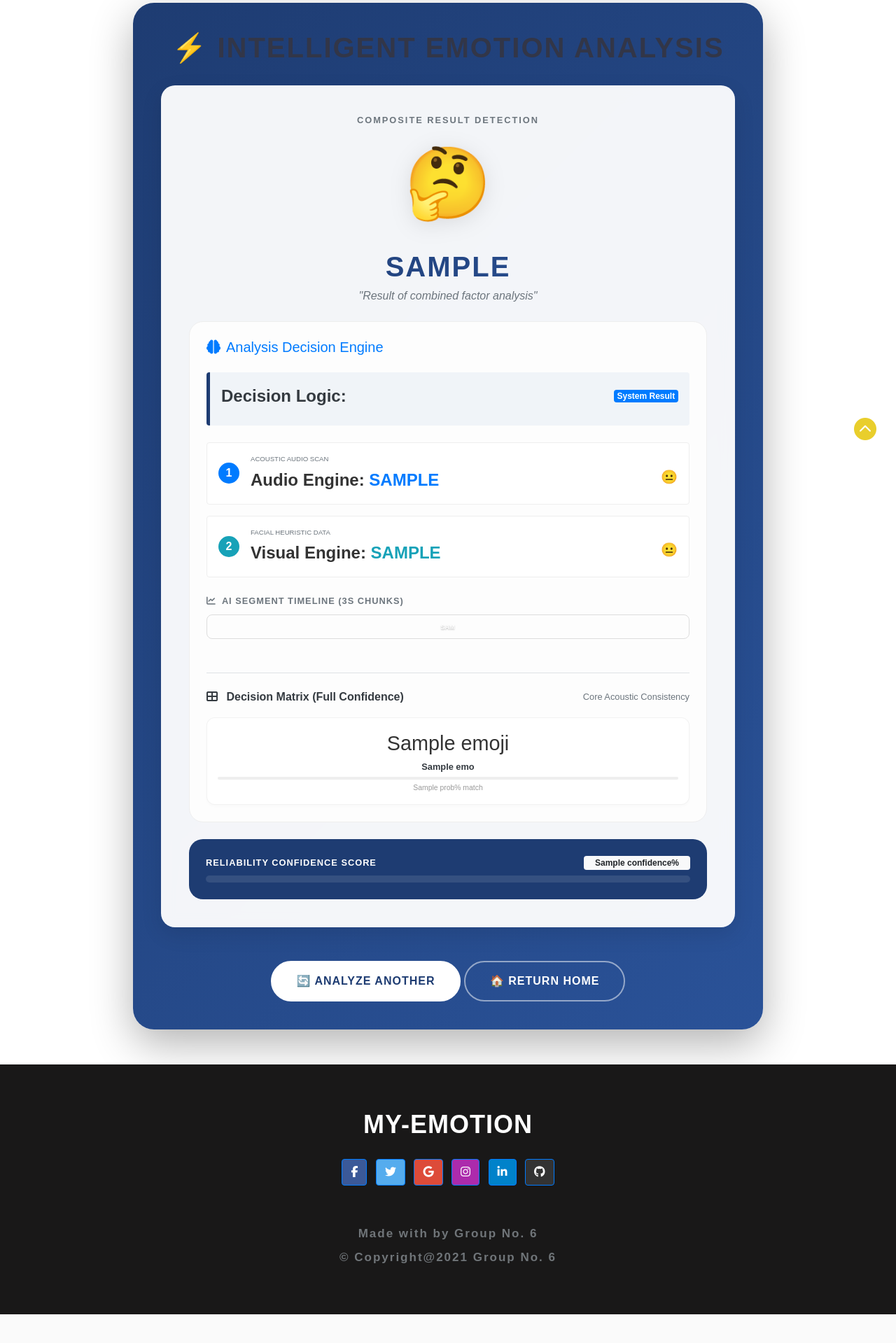
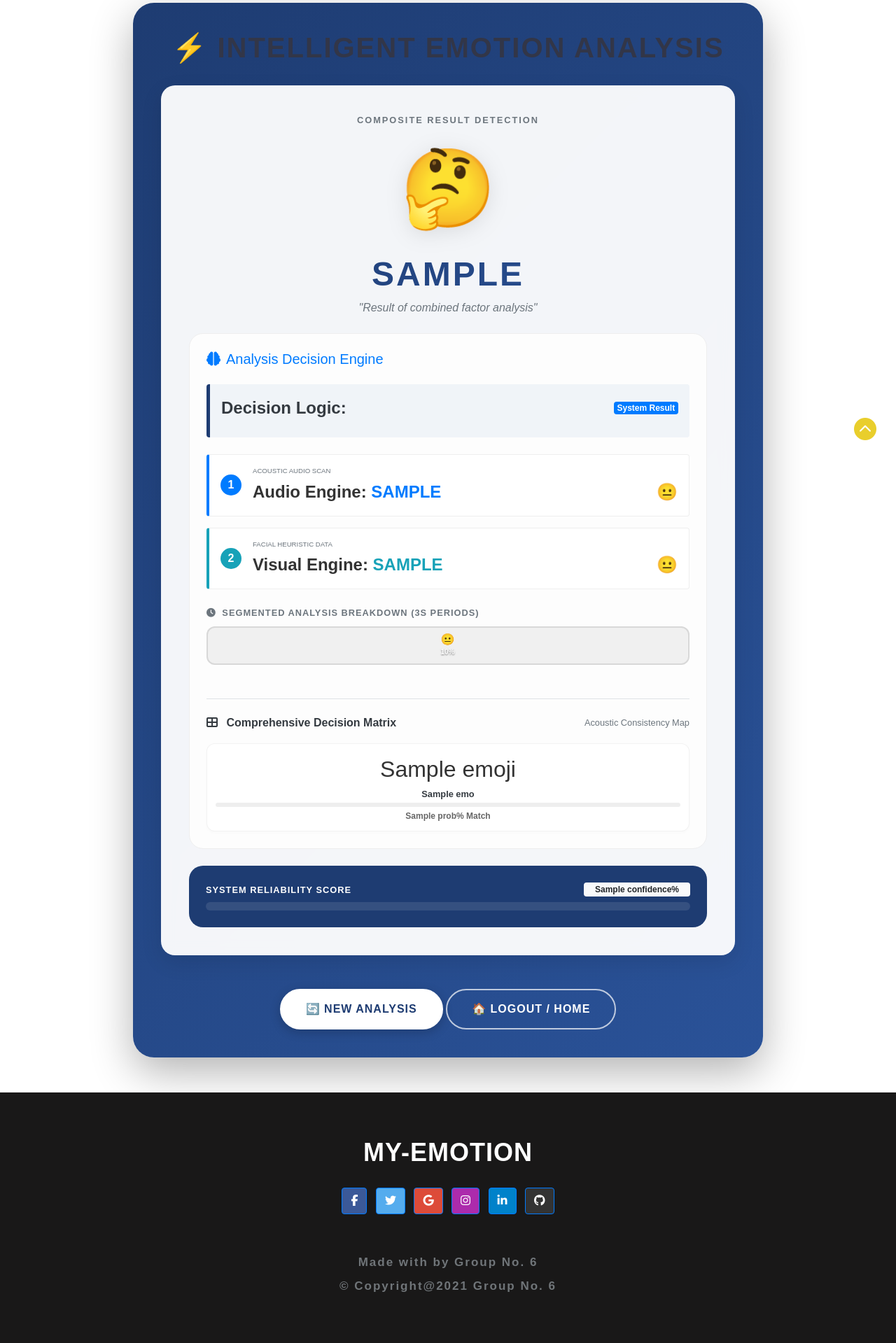
Before and after one commit to pr540/capestone-project-1, a Flask app: template templates/result.html in a window 1280 px wide. Shown: the part 137-2056 px from the top of the page at 70% size. Before the commit the page ends 2015 px from the top, so only its background shows below. Run offline with Flask 3, Linux system fonts and the light colour scheme; the template is opened without the code that fills it: most values are stand-ins (such as "Sample title", 1, 10 or a date in 2020); some libraries are stand-ins or nearby versions; some web fonts are replaced.

Commit message:
add files

```diff
--- a/templates/result.html
+++ b/templates/result.html
@@ -24,7 +24,7 @@
   }
 
   .emotion-emoji {
-    font-size: 100px;
+    font-size: 110px;
     margin: 10px 0;
     filter: drop-shadow(0 5px 15px rgba(0,0,0,0.1));
     animation: floating 3s ease-in-out infinite;
@@ -36,90 +36,102 @@
   }
 
   .emotion-name {
-    font-size: 2.5rem;
-    font-weight: 800;
+    font-size: 3rem;
+    font-weight: 900;
     background: linear-gradient(120deg, #1e3c72, #2a5298);
     -webkit-background-clip: text;
     background-clip: text;
     -webkit-text-fill-color: transparent;
     text-transform: uppercase;
-    letter-spacing: 2px;
+    letter-spacing: 3px;
+    margin-top: -10px;
   }
 
   .decision-matrix {
     display: grid;
-    grid-template-columns: repeat(auto-fit, minmax(130px, 1fr));
-    gap: 12px;
+    grid-template-columns: repeat(auto-fit, minmax(110px, 1fr));
+    gap: 10px;
     margin-top: 20px;
   }
 
   .matrix-item {
     background: white;
-    padding: 15px;
+    padding: 12px;
     border-radius: 12px;
     border: 1px solid rgba(0,0,0,0.05);
-    transition: all 0.3s ease;
+    transition: all 0.3s cubic-bezier(0.175, 0.885, 0.32, 1.275);
     box-shadow: 0 2px 4px rgba(0,0,0,0.02);
   }
 
   .matrix-item:hover {
-    transform: translateY(-5px);
-    box-shadow: 0 8px 15px rgba(0,0,0,0.08);
+    transform: translateY(-8px);
+    box-shadow: 0 12px 20px rgba(0,0,0,0.1);
     border-color: #1e3c72;
-  }
-
-  .transition-hover {
-    transition: all 0.3s ease;
-  }
-  .transition-hover:hover {
-    background: rgba(255,255,255,0.85) !important;
-    transform: translateX(5px);
+    z-index: 10;
   }
 
   .timeline-bar {
-    height: 35px;
-    border-radius: 8px;
+    height: 55px;
+    border-radius: 12px;
     overflow: hidden;
-    border: 1px solid #ddd;
+    border: 2px solid rgba(0,0,0,0.1);
     margin-top: 10px;
+    background: #f0f0f0;
   }
 
-  .seg-label {
-    font-size: 9px;
+  .seg-chunk {
+    flex: 1;
+    position: relative;
+    border-right: 1px solid rgba(255,255,255,0.2);
+    display: flex;
+    flex-direction: column;
+    align-items: center;
+    justify-content: center;
+    transition: all 0.2s ease;
+  }
+
+  .seg-emoji {
+    font-size: 16px;
+    line-height: 1;
+  }
+
+  .seg-score {
+    font-size: 10px;
+    font-weight: 800;
     color: white;
-    text-align: center;
-    line-height: 35px;
-    font-weight: 800;
-    text-shadow: 0 1px 2px rgba(0,0,0,0.3);
+    text-shadow: 0 1px 2px rgba(0,0,0,0.5);
+    margin-top: 2px;
   }
 
   /* Segment Timeline Colors */
-  .seg-happy { background-color: #2ecc71 !important; }
-  .seg-sad { background-color: #3498db !important; }
-  .seg-angry { background-color: #ff4d4d !important; }
-  .seg-fear { background-color: #34495e !important; }
-  .seg-ps, .seg-surprise { background-color: #f1c40f !important; }
-  .seg-disgust { background-color: #8e44ad !important; }
-  .seg-neutral { background-color: #95a5a6 !important; }
+  .seg-happy { background: linear-gradient(to bottom, #2ecc71, #27ae60) !important; }
+  .seg-sad { background: linear-gradient(to bottom, #3498db, #2980b9) !important; }
+  .seg-angry { background: linear-gradient(to bottom, #ff4d4d, #c0392b) !important; }
+  .seg-fear { background: linear-gradient(to bottom, #34495e, #2c3e50) !important; }
+  .seg-ps, .seg-surprise { background: linear-gradient(to bottom, #f1c40f, #f39c12) !important; }
+  .seg-disgust { background: linear-gradient(to bottom, #8e44ad, #7d3c98) !important; }
+  .seg-neutral { background: linear-gradient(to bottom, #95a5a6, #7f8c8d) !important; }
 
   .btn-premium {
     background: white;
     color: #1e3c72;
     padding: 15px 35px;
     border-radius: 50px;
-    font-weight: 700;
+    font-weight: 800;
     text-transform: uppercase;
     letter-spacing: 1px;
     transition: all 0.3s ease;
     border: 2px solid white;
     text-decoration: none;
     display: inline-block;
+    box-shadow: 0 4px 15px rgba(0,0,0,0.2);
   }
 
   .btn-premium:hover {
     background: transparent;
     color: white;
     transform: scale(1.05);
+    box-shadow: 0 8px 25px rgba(0,0,0,0.3);
   }
 
   .btn-outline-premium {
@@ -127,17 +139,17 @@
     color: white;
     padding: 15px 35px;
     border-radius: 50px;
-    font-weight: 700;
+    font-weight: 800;
     text-transform: uppercase;
     letter-spacing: 1px;
     transition: all 0.3s ease;
-    border: 2px solid rgba(255,255,255,0.5);
+    border: 2px solid rgba(255,255,255,0.7);
     text-decoration: none;
     display: inline-block;
   }
 
   .btn-outline-premium:hover {
-    background: rgba(255,255,255,0.1);
+    background: rgba(255,255,255,0.15);
     border-color: white;
     transform: scale(1.05);
   }
@@ -150,20 +162,21 @@
     <div class="small text-muted mb-2 text-uppercase font-weight-bold" style="letter-spacing: 2px;">Composite Result
       Detection</div>
 
-    {% if predicted_emotion == 'angry' %}{% set emoji = '😠' %}{% set desc = 'Patterns of frustration or intense irritation
+    {% set emo_clean = predicted_emotion|lower|trim %}
+    {% if emo_clean == 'happy' %}{% set emoji = '😊' %}{% set desc = 'The system detected authentic happiness and positive
+    energy' %}
+    {% elif emo_clean == 'angry' %}{% set emoji = '😠' %}{% set desc = 'Patterns of frustration or intense irritation
     detected' %}
-    {% elif predicted_emotion == 'disgust' %}{% set emoji = '🤢' %}{% set desc = 'Expression of strong discomfort or
-    distaste observed' %}
-    {% elif predicted_emotion == 'fear' %}{% set emoji = '😨' %}{% set desc = 'Patterns of anxiety, worry, or fear detected'
+    {% elif emo_clean == 'disgust' %}{% set emoji = '🤢' %}{% set desc = 'Expression of strong discomfort or distaste
+    observed' %}
+    {% elif emo_clean == 'fear' %}{% set emoji = '😨' %}{% set desc = 'High-probability patterns of anxiety or fear
+    detected' %}
+    {% elif emo_clean == 'neutral' %}{% set emoji = '😐' %}{% set desc = 'The signal indicates a calm, neutral emotional
+    state' %}
+    {% elif emo_clean in ['ps', 'pleasant surprise', 'surprise'] %}{% set emoji = '🤩' %}{% set desc = 'Vocal/Visual
+    patterns of joyful surprise detected' %}
+    {% elif emo_clean == 'sad' %}{% set emoji = '😢' %}{% set desc = 'Analysis indicates an expression of grief or sadness'
     %}
-    {% elif predicted_emotion == 'happy' %}{% set emoji = '😊' %}{% set desc = 'Subject appears to be expressing happiness
-    or joy' %}
-    {% elif predicted_emotion == 'neutral' %}{% set emoji = '😐' %}{% set desc = 'The signal indicates a calm, neutral
-    emotional state' %}
-    {% elif predicted_emotion in ['ps', 'Pleasant Surprise', 'surprise'] %}{% set emoji = '🤩' %}{% set desc = 'Vocal/Visual
-    patterns of joyful surprise' %}
-    {% elif predicted_emotion == 'sad' %}{% set emoji = '😢' %}{% set desc = 'Analysis indicates an expression of grief or
-    sadness' %}
     {% else %}{% set emoji = '🤔' %}{% set desc = 'Result of combined factor analysis' %}{% endif %}
 
     <div class="emotion-emoji">{{ emoji }}</div>
@@ -185,18 +198,19 @@
       </div>
 
       <!-- Analysis Steps -->
-      <div class="analysis-step mb-3 p-3 rounded transition-hover" style="background: white; border: 1px solid #eee;">
+      <div class="analysis-step mb-3 p-3 rounded transition-hover"
+        style="background: white; border: 1px solid #eee; border-left: 4px solid #007bff;">
         <div class="d-flex align-items-center">
           <div class="bg-primary text-white rounded-circle mr-3 d-flex align-items-center justify-content-center"
             style="width:30px; height:30px; font-weight: bold;">1</div>
           <div class="flex-grow-1">
             <div class="small text-muted text-uppercase mb-1" style="font-size: 0.6rem;">Acoustic Audio Scan</div>
-            <div class="d-flex justify-content-between">
+            <div class="d-flex justify-content-between align-items-center">
               <strong>Audio Engine: <span class="text-primary">{{ audio_emotion|upper }}</span></strong>
-              <span style="font-size: 1.2rem;">
-                {% if audio_emotion == 'happy' %}😊{% elif audio_emotion == 'sad' %}😢{% elif audio_emotion in ['ps', 'surprise'] %}🤩{%
-                elif audio_emotion == 'disgust' %}🤢{% elif audio_emotion == 'fear' %}😨{% elif audio_emotion == 'angry' %}😠{% else
-                %}😐{% endif %}
+              <span style="font-size: 1.5rem;">
+                {% set a_e = audio_emotion|lower|trim %}
+                {% if a_e == 'happy' %}😊{% elif a_e == 'sad' %}😢{% elif a_e in ['ps', 'surprise'] %}🤩{% elif a_e == 'disgust'
+                %}🤢{% elif a_e == 'fear' %}😨{% elif a_e == 'angry' %}😠{% else %}😐{% endif %}
               </span>
             </div>
           </div>
@@ -204,18 +218,19 @@
       </div>
 
       {% if visual_emotion and visual_emotion != 'N/A' %}
-      <div class="analysis-step mb-3 p-3 rounded transition-hover" style="background: white; border: 1px solid #eee;">
+      <div class="analysis-step mb-3 p-3 rounded transition-hover"
+        style="background: white; border: 1px solid #eee; border-left: 4px solid #17a2b8;">
         <div class="d-flex align-items-center">
           <div class="bg-info text-white rounded-circle mr-3 d-flex align-items-center justify-content-center"
             style="width:30px; height:30px; font-weight: bold;">2</div>
           <div class="flex-grow-1">
             <div class="small text-muted text-uppercase mb-1" style="font-size: 0.6rem;">Facial Heuristic Data</div>
-            <div class="d-flex justify-content-between">
+            <div class="d-flex justify-content-between align-items-center">
               <strong>Visual Engine: <span class="text-info">{{ visual_emotion|upper }}</span></strong>
-              <span style="font-size: 1.2rem;">
-                {% if visual_emotion == 'happy' %}😊{% elif visual_emotion == 'sad' %}😢{% elif visual_emotion in ['ps', 'surprise']
-                %}🤩{% elif visual_emotion == 'disgust' %}🤢{% elif visual_emotion == 'fear' %}😨{% elif visual_emotion == 'angry'
-                %}😠{% else %}😐{% endif %}
+              <span style="font-size: 1.5rem;">
+                {% set v_e = visual_emotion|lower|trim %}
+                {% if v_e == 'happy' %}😊{% elif v_e == 'sad' %}😢{% elif v_e in ['ps', 'surprise'] %}🤩{% elif v_e == 'disgust'
+                %}🤢{% elif v_e == 'fear' %}😨{% elif v_e == 'angry' %}😠{% else %}😐{% endif %}
               </span>
             </div>
           </div>
@@ -223,18 +238,22 @@
       </div>
       {% endif %}
 
-      <!-- Timeline -->
+      <!-- Timeline with Emojis & Scores -->
       {% if audio_segments and audio_segments|length > 0 %}
       <div class="mt-4 mb-4">
-        <div class="small text-muted mb-2 font-weight-bold text-uppercase" style="letter-spacing: 1px;"><i
-            class="fas fa-chart-line mr-1"></i> AI Segment Timeline (3s chunks)</div>
+        <div class="small text-muted mb-2 font-weight-bold text-uppercase" style="letter-spacing: 1px;">
+          <i class="fas fa-clock mr-1"></i> Segmented Analysis Breakdown (3s periods)
+        </div>
         <div class="d-flex timeline-bar">
           {% for seg_label, seg_probs in audio_segments %}
-          <div class="seg-{{ seg_label|lower }}"
-            style="flex: 1; position: relative; border-right: 1px solid rgba(255,255,255,0.2);" title="{{ seg_label|upper }}">
-            <div class="seg-label">
-              {% if seg_label == 'ps' %}PS{% else %}{{ seg_label[:3]|upper }}{% endif %}
+          {% set s_lab = seg_label|lower|trim %}
+          {% set s_p = (seg_probs|max * 100)|round(0)|int %}
+          <div class="seg-chunk seg-{{ s_lab }}" title="{{ s_lab|upper }}: {{ s_p }}% Confidence">
+            <div class="seg-emoji">
+              {% if s_lab == 'happy' %}😊{% elif s_lab == 'sad' %}😢{% elif s_lab in ['ps', 'surprise'] %}🤩{% elif s_lab ==
+              'disgust' %}🤢{% elif s_lab == 'fear' %}😨{% elif s_lab == 'angry' %}😠{% else %}😐{% endif %}
             </div>
+            <div class="seg-score">{{ s_p }}%</div>
           </div>
           {% endfor %}
         </div>
@@ -244,20 +263,20 @@
       <!-- Seven Emotions Pulse -->
       <div class="mt-5 pt-4 border-top">
         <div class="d-flex justify-content-between align-items-center mb-3">
-          <h6 class="text-dark font-weight-bold m-0"><i class="fas fa-th-large mr-2"></i> Decision Matrix (Full Confidence)</h6>
-          <span class="small text-muted">Core Acoustic Consistency</span>
+          <h6 class="text-dark font-weight-bold m-0"><i class="fas fa-th-large mr-2"></i> Comprehensive Decision Matrix</h6>
+          <span class="small text-muted">Acoustic Consistency Map</span>
         </div>
 
         <div class="decision-matrix">
           {% for emo in all_emotions %}
           <div class="matrix-item text-center">
-            <div style="font-size: 1.8rem; margin-bottom: 5px;">{{ emo.emoji }}</div>
-            <div class="small font-weight-bold text-dark" style="line-height: 1;">{{ emo.name }}</div>
-            <div class="progress mt-2" style="height: 4px; background: #eee;">
+            <div style="font-size: 2rem; margin-bottom: 5px;">{{ emo.emoji }}</div>
+            <div class="small font-weight-bold text-dark" style="line-height: 1.1; margin-bottom: 5px;">{{ emo.name }}</div>
+            <div class="progress" style="height: 6px; background: #eee; border-radius: 10px;">
               <div class="progress-bar {% if loop.index == 1 %}bg-success{% else %}bg-secondary{% endif %}"
                 data-width="{{ emo.prob }}"></div>
             </div>
-            <div class="mt-1" style="font-size: 0.65rem; color: #999;">{{ emo.prob }}% match</div>
+            <div class="mt-1" style="font-size: 0.75rem; color: #666; font-weight: 700;">{{ emo.prob }}% Match</div>
           </div>
           {% endfor %}
         </div>
@@ -267,20 +286,20 @@
     <!-- Confidence Indicator -->
     <div class="mt-4 p-4" style="background: #1e3c72; border-radius: 20px; color: white;">
       <div class="d-flex justify-content-between align-items-center mb-2">
-        <span class="text-uppercase font-weight-bold" style="letter-spacing: 1px; font-size: 0.8rem;">Reliability confidence
-          score</span>
-        <span class="badge badge-light px-3 py-1">{{ confidence }}%</span>
+        <span class="text-uppercase font-weight-bold" style="letter-spacing: 1px; font-size: 0.8rem;">System Reliability
+          Score</span>
+        <span class="badge badge-light px-3 py-1" style="font-weight: 900;">{{ confidence }}%</span>
       </div>
-      <div class="progress" style="height: 10px; background: rgba(255,255,255,0.1); border-radius: 10px;">
+      <div class="progress" style="height: 12px; background: rgba(255,255,255,0.1); border-radius: 10px;">
         <div class="progress-bar bg-white progress-bar-striped progress-bar-animated" role="progressbar"
           data-width="{{ confidence }}"></div>
       </div>
     </div>
-    </div>
+  </div>
 
   <div class="button-group mt-5">
-    <a href="{{ url_for('prediction_page') }}" class="btn-premium">🔄 Analyze Another</a>
-    <a href="/" class="btn-outline-premium">🏠 Return Home</a>
+    <a href="{{ url_for('prediction_page') }}" class="btn-premium">🔄 NEW ANALYSIS</a>
+    <a href="/" class="btn-outline-premium">🏠 LOGOUT / HOME</a>
   </div>
 </div>
 
```
